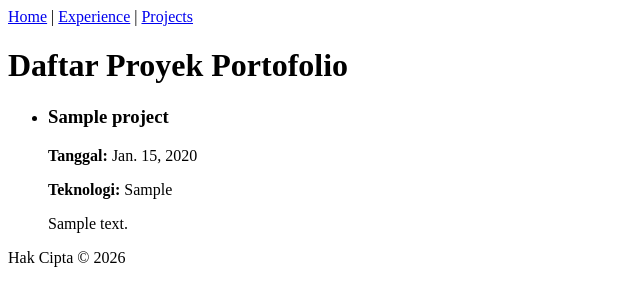
After one commit to mnaufarizkil07-hash/myportofolio, a Django app: page /projects/ in a window 1280 px wide. The commit adds this page. Shown: the top 306 px of the page, without its empty margins (0-640 px from the left). Run offline with Django 5.2, Linux system fonts and the light colour scheme; tables that the repository leaves empty hold one stand-in row (values such as "Sample post").

Commit message:
Menyelesaikan Tugas 2: Implementasi MVT pada halaman Proyek

```diff
--- a/main/models.py
+++ b/main/models.py
@@ -25,3 +25,15 @@ class Experience(models.Model):
     @property
     def is_ongoing(self):
         return self.ended_at is None
+
+
+
+# Tambahkan model ini di bawah model yang sudah ada (misalnya model Experience)
+class Project(models.Model):
+    title = models.CharField(max_length=200)
+    description = models.TextField()
+    date = models.DateField()
+    technology_used = models.CharField(max_length=100)
+
+    def __str__(self):
+        return self.title
--- a/main/urls.py
+++ b/main/urls.py
@@ -1,9 +1,10 @@
 from django.urls import path
-from main.views import show_main, show_experience
+from main.views import show_main, show_experience, project_list
 
 app_name = "main"
 
 urlpatterns = [
+    path('projects/', project_list, name='project_list'),
     path("", show_main, name="show_main"),
     path("experience/", show_experience, name="show_experience"),
 ]
--- a/main/views.py
+++ b/main/views.py
@@ -1,5 +1,5 @@
 from django.shortcuts import render
-from main.models import Experience
+from main.models import Experience, Project
 
 def show_main(request):
     context = {
@@ -19,3 +19,9 @@ def show_experience(request):
         "experience_list": Experience.objects.all(),
     }
     return render(request, "experience.html", context)
+
+def project_list(request):
+    context = {
+        "project_list": Project.objects.all()
+    }
+    return render(request, "project_list.html", context)
--- a/templates/experience.html
+++ b/templates/experience.html
@@ -26,6 +26,7 @@
             <nav>
                 <a href="{% url 'main:show_main' %}">Profile</a>
                 <a href="{% url 'main:show_experience' %}">Experience</a>
+                <a href="{% url 'main:project_list' %}">Projects</a>
             </nav>
         </div>
     </header>
--- a/templates/index.html
+++ b/templates/index.html
@@ -26,6 +26,7 @@
             <nav>
                 <a href="{% url 'main:show_main' %}">Profile</a>
                 <a href="{% url 'main:show_experience' %}">Experience</a>
+                <a href="{% url 'main:project_list' %}">Projects</a>
             </nav>
         </div>
     </header>
--- /dev/null
+++ b/templates/project_list.html
@@ -0,0 +1,39 @@
+<!DOCTYPE html>
+<html lang="en">
+<head>
+    <meta charset="UTF-8">
+    <meta name="viewport" content="width=device-width, initial-scale=1.0">
+    <title>Daftar Proyek</title>
+</head>
+<body>
+    <!-- Navbar sederhana, sesuaikan dengan navbar di index.html kamu -->
+    <nav>
+        <a href="{% url 'main:show_main' %}">Home</a> |
+        <a href="{% url 'main:show_experience' %}">Experience</a> |
+        <a href="{% url 'main:project_list' %}">Projects</a>
+    </nav>
+
+    <h1>Daftar Proyek Portofolio</h1>
+
+    <!-- Menampilkan data menggunakan Django Template Language -->
+    {% if project_list %}
+        <ul>
+        {% for project in project_list %}
+            <li>
+                <h3>{{ project.title }}</h3>
+                <p><strong>Tanggal:</strong> {{ project.date }}</p>
+                <p><strong>Teknologi:</strong> {{ project.technology_used }}</p>
+                <p>{{ project.description }}</p>
+            </li>
+        {% endfor %}
+        </ul>
+    {% else %}
+        <!-- Tampilan untuk kondisi ketika data masih kosong -->
+        <p>Belum ada proyek yang ditambahkan saat ini.</p>
+    {% endif %}
+
+    <footer>
+        <p>Hak Cipta &copy; 2026</p>
+    </footer>
+</body>
+</html>
```
Also changed, not shown: main/tests.py (+30 -0 lines), README.md, db.sqlite3, main/migrations/0002_project.py (added).
